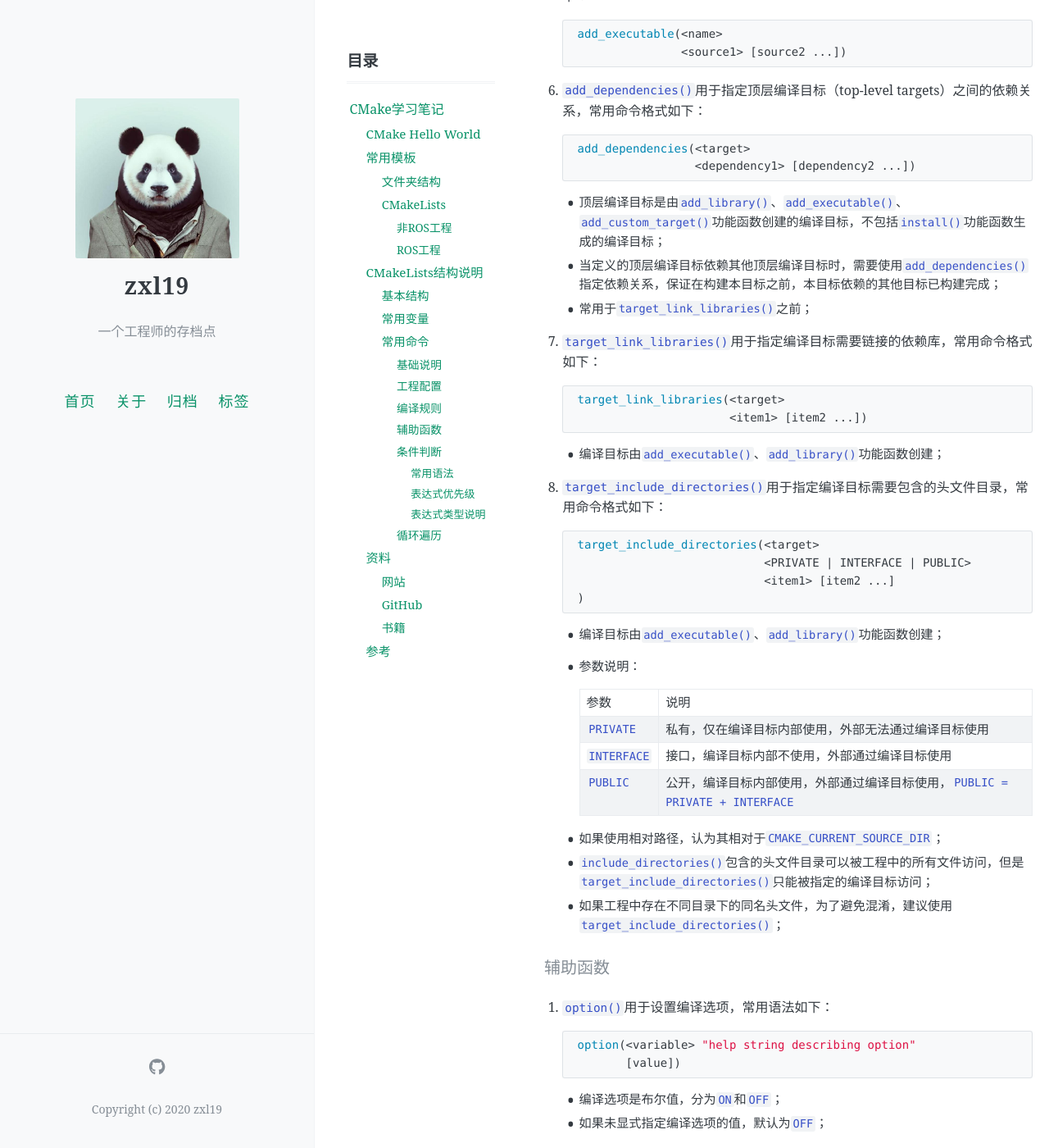
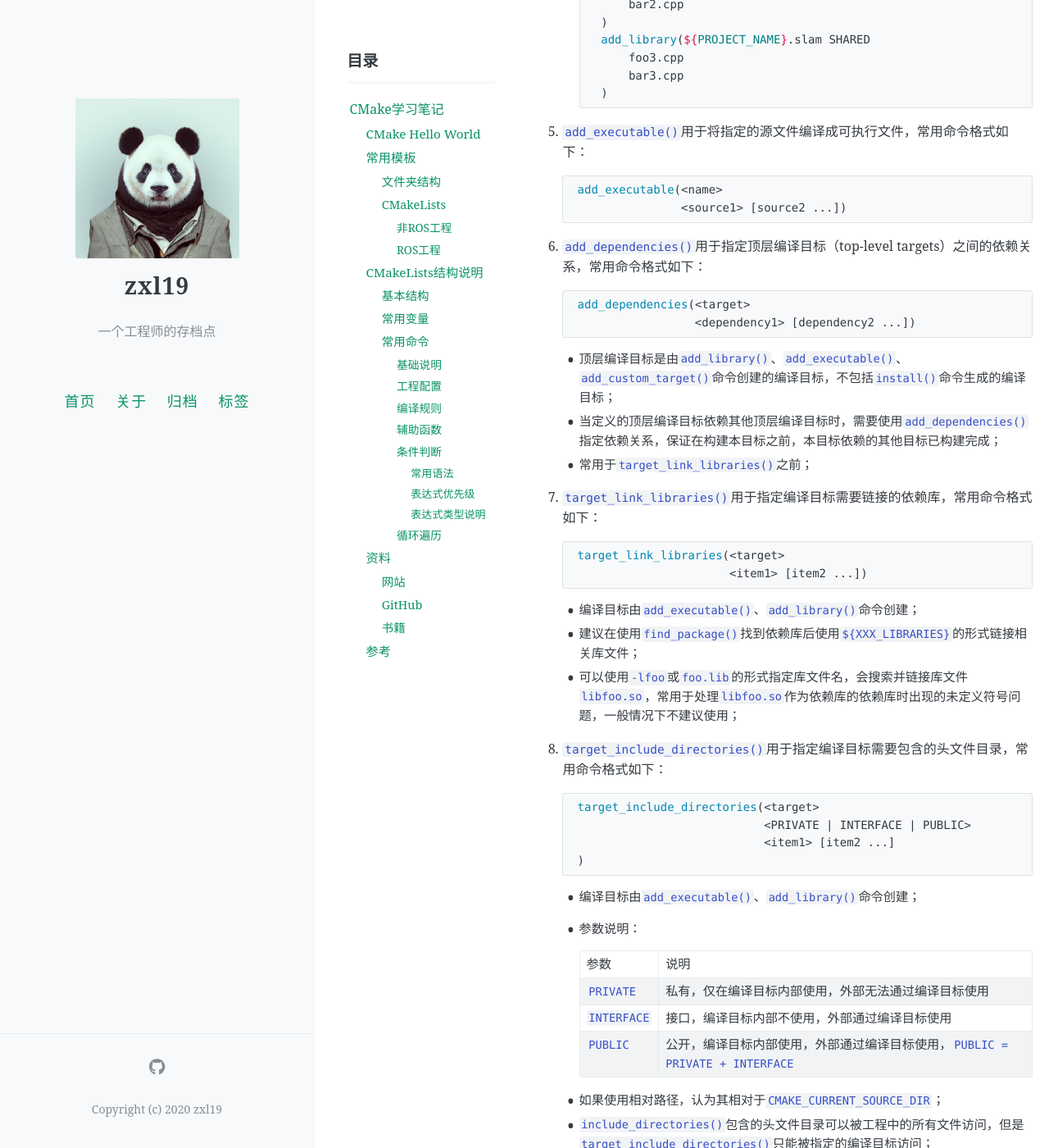
Before and after one commit to zxl19/zxl19.github.io, a Jekyll site: the page built from _posts/2021-03-28-cmake-note.md, in a window 1280 px wide and 1400 px high, scrolled down 9202 px. Shown: the whole window at 82% size. Built offline with Jekyll 4.4.1, drawn with Linux system fonts in a browser that asks for light colours; comment, search, counter and statistics services are not loaded; some of the changed text lies outside the part shown.

Commit message:
Update Posts

````diff
--- a/_posts/2021-03-28-cmake-note.md
+++ b/_posts/2021-03-28-cmake-note.md
@@ -210,6 +210,7 @@ endwhile()
 | `CMAKE_CXX_FLAGS_RELEASE` | Release模式下的编译参数 |
 | `CMAKE_MODULE_PATH` | `include()`命令和`find_package()`命令查找CMake模块的路径 |
 | `CMAKE_INSTALL_PREFIX` | `install()`命令使用相对路径安装时的路径前缀 |
+| `XXX_DIR` | `XXX`库的查找路径 |
 | `XXX_FOUND` | `XXX`库是否找到 |
 | `XXX_VERSION` | `XXX`库版本 |
 | `XXX_INCLUDE_DIRS` | `XXX`库的头文件路径 |
@@ -319,6 +320,8 @@ endwhile()
         - FetchContent重定向模式：
             - 使用`FetchContent`模块；
             - 3.24版本新增；
+    - 在安装第三方依赖库时，相关`.cmake`文件的路径会写入`XXX_DIR`环境变量中，`find_package()`通过查找`XXX_DIR`环境变量的值来查找上述`.cmake`文件，进而查找库文件的位置；
+    - 如果第三方依赖库未安装到系统中，可以对于`XXX_DIR`变量手动赋值，再使用`find_package()`查找第三方依赖库，常用于查找`third_party`文件夹中非本地安装的第三方依赖库；
 
 2. `include_directories()`用于指定包含头文件目录，常用命令格式如下：
 
@@ -386,7 +389,7 @@ endwhile()
                      <dependency1> [dependency2 ...])
     ```
 
-    - 顶层编译目标是由`add_library()`、`add_executable()`、`add_custom_target()`功能函数创建的编译目标，不包括`install()`功能函数生成的编译目标；
+    - 顶层编译目标是由`add_library()`、`add_executable()`、`add_custom_target()`命令创建的编译目标，不包括`install()`命令生成的编译目标；
     - 当定义的顶层编译目标依赖其他顶层编译目标时，需要使用`add_dependencies()`指定依赖关系，保证在构建本目标之前，本目标依赖的其他目标已构建完成；
     - 常用于`target_link_libraries()`之前；
 
@@ -397,7 +400,9 @@ endwhile()
                           <item1> [item2 ...])
     ```
 
-    - 编译目标由`add_executable()`、`add_library()`功能函数创建；
+    - 编译目标由`add_executable()`、`add_library()`命令创建；
+    - 建议在使用`find_package()`找到依赖库后使用`${XXX_LIBRARIES}`的形式链接相关库文件；
+    - 可以使用`-lfoo`或`foo.lib`的形式指定库文件名，会搜索并链接库文件`libfoo.so`，常用于处理`libfoo.so`作为依赖库的依赖库时出现的未定义符号问题，一般情况下不建议使用；
 
 8. `target_include_directories()`用于指定编译目标需要包含的头文件目录，常用命令格式如下：
 
@@ -408,7 +413,7 @@ endwhile()
     )
     ```
 
-    - 编译目标由`add_executable()`、`add_library()`功能函数创建；
+    - 编译目标由`add_executable()`、`add_library()`命令创建；
     - 参数说明：
 
         | 参数 | 说明 |
@@ -547,7 +552,7 @@ endwhile()
         )
         ```
 
-        - 编译目标由`add_executable()`、`add_library()`功能函数创建；
+        - 编译目标由`add_executable()`、`add_library()`命令创建；
         - 参数说明：
 
             | 参数 | 说明 |
````
Also changed, not shown: other parts of _posts/2021-03-28-cmake-note.md (+14 -11 lines), _posts/2020-05-05-blog-setup.md (+15 -2 lines), _posts/2023-03-21-ubuntu-library.md (+11 -10 lines).
